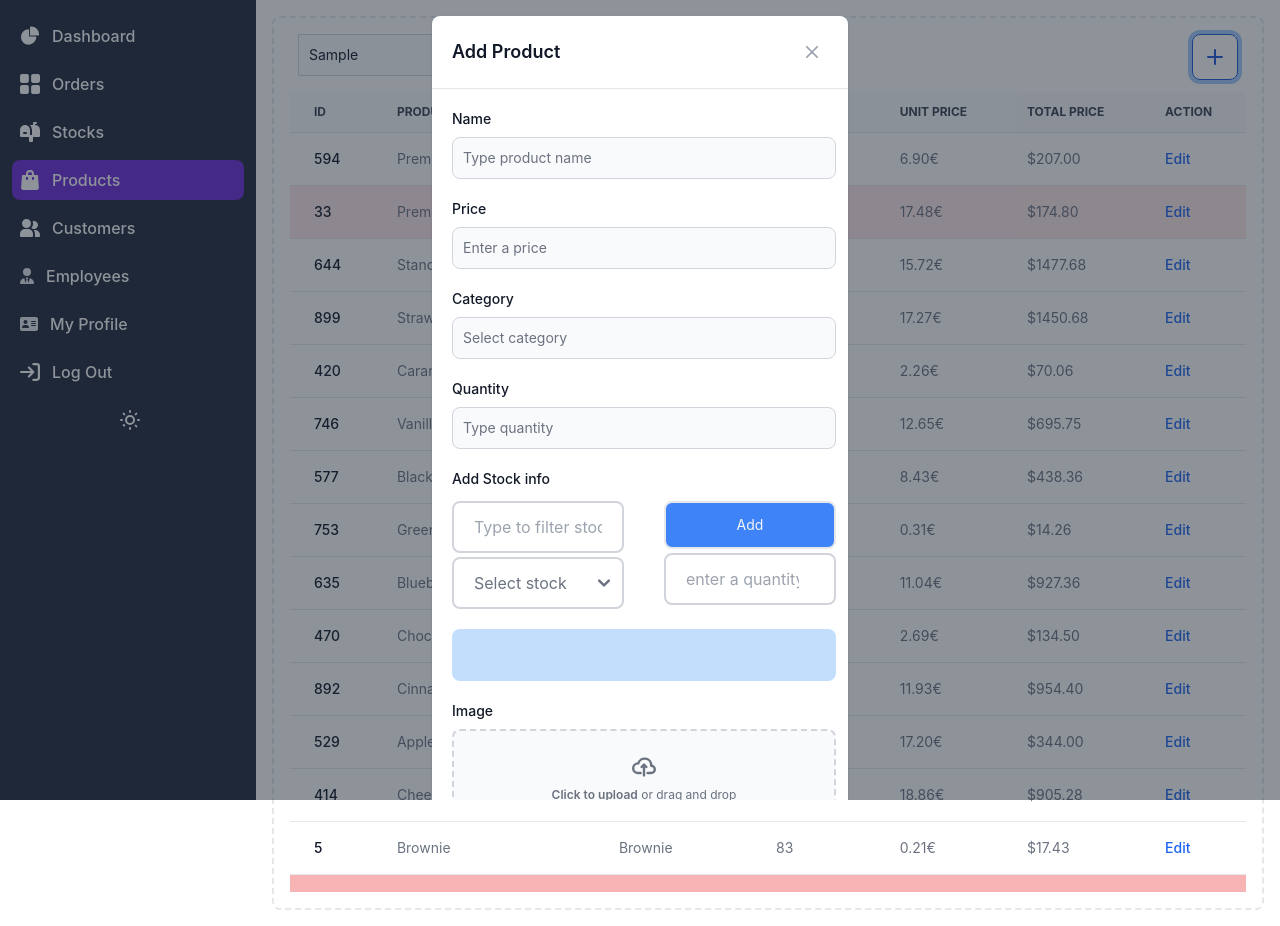
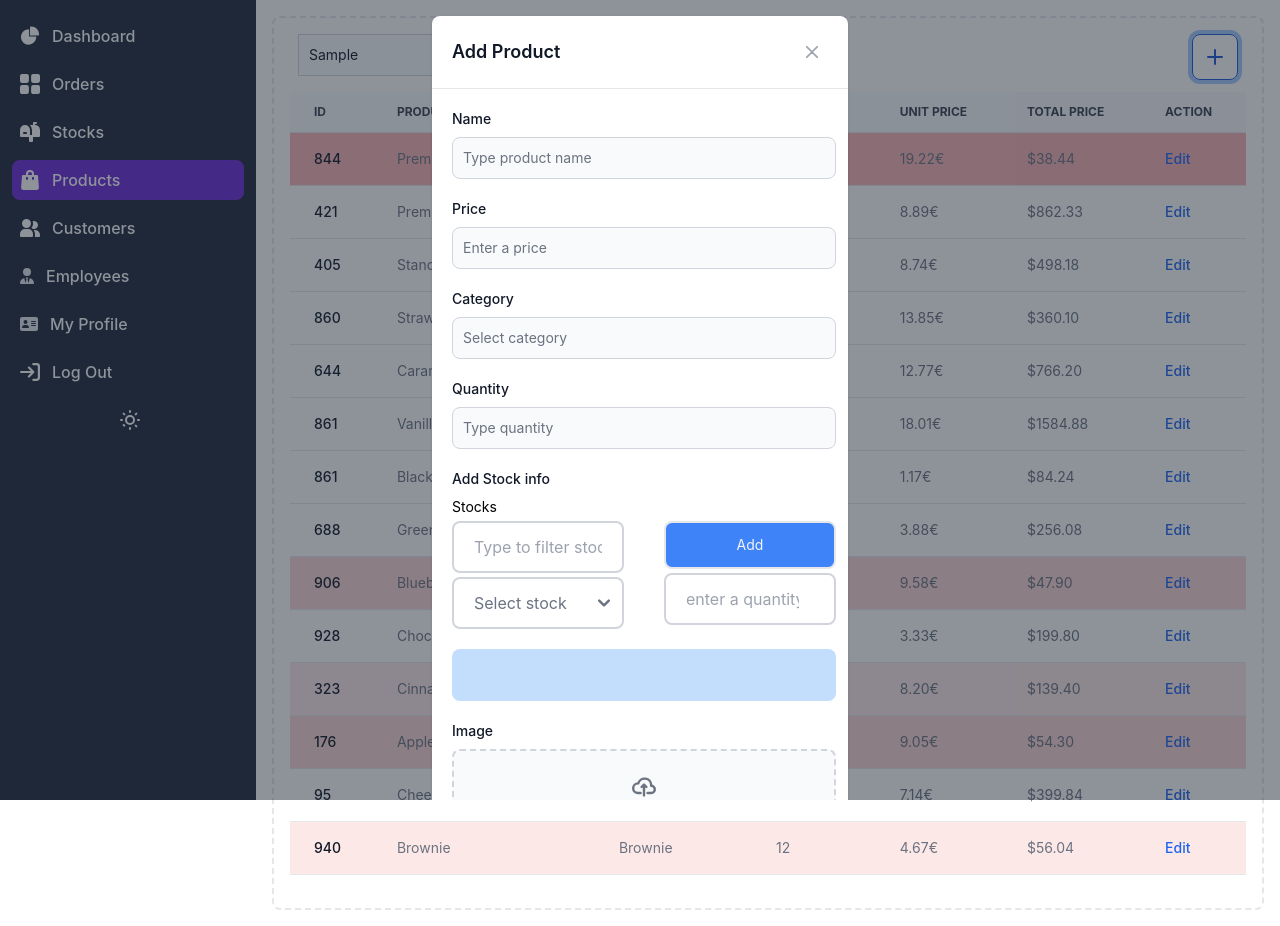
Before and after one commit to Nosver/CafeManagement, a React (Vite) app in the folder frontend/: page /products in a window 1280 px wide. Both pictures are taken after typing "Sample" into the empty fields and a click on the button "Add new product". Built offline with nearby package versions, Linux system fonts and the light colour scheme.

Commit message:
Stocks input section is added to the edit product popup.
Stocks input section is added to the edit product popup. Howerer, only one stock is showed.

```diff
--- a/frontend/src/components/personel/ItemPopup.jsx
+++ b/frontend/src/components/personel/ItemPopup.jsx
@@ -1,12 +1,14 @@
-import React from 'react'
+import React, { useEffect } from 'react'
 import { Button } from 'flowbite-react';
 import { toast } from 'react-toastify';
+import { RequiredStockInput } from './RequiredStockInput';
 
 export const ItemPopup = ({ title, inputs, closePopup, onSubmitFunction, submitButtonDescription = "Add new item" }) => {
 
     const bg_color = "bg-slate-300"
 
     return (
+
         <div id="crud-modal" tabindex="-1" aria-hidden="true" class="overflow-y-auto overflow-x-hidden fixed top-0 right-0 left-0 bottom-0 z-50 flex justify-center items-center bg-gray-800/50">
             <div class="relative p-4 w-full max-w-md max-h-full">
                 <div className='relative bg-white rounded-lg shadow dark:bg-gray-700'>
@@ -35,6 +37,7 @@ export const ItemPopup = ({ title, inputs, closePopup, onSubmitFunction, submitB
                                     <label htmlFor={input.id} className="block mb-2 text-sm font-medium text-gray-900 dark:text-white">
                                         {input.label}
                                     </label>
+
                                     {input.id === 'img_path' ? (
                                             <div className="flex items-center justify-center w-full">
                                                 <label htmlFor="dropzone-file" className="flex flex-col items-center justify-center w-full h-32 border-2 border-gray-300 border-dashed rounded-lg cursor-pointer bg-gray-50  dark:bg-gray-700 hover:bg-gray-100 dark:border-gray-600 dark:hover:border-gray-500 dark:hover:bg-gray-600">
@@ -48,9 +51,8 @@ export const ItemPopup = ({ title, inputs, closePopup, onSubmitFunction, submitB
                                                     <input id="dropzone-file" type="file" className="hidden" accept=".jpg, .jpeg, .png, .gif" />
                                                 </label>
                                             </div>
-
                                     ) : (
-                                        input.placeholder ? (
+                                        (input.placeholder) ? (
                                             <input
                                                 type={input.type}
                                                 name={input.name}
@@ -59,7 +61,8 @@ export const ItemPopup = ({ title, inputs, closePopup, onSubmitFunction, submitB
                                                 defaultValue={input.placeholder}
                                                 required
                                             />
-                                        ) : (
+                                        )
+                                        : (
                                             <input
                                                 type={input.type}
                                                 name={input.name}
@@ -70,6 +73,11 @@ export const ItemPopup = ({ title, inputs, closePopup, onSubmitFunction, submitB
                                             />
                                         )
                                     )}
+
+                                    {input.id === 'stocks' &&
+                                        (<RequiredStockInput stocks={input.placeholder}/>)
+                                    }
+
                                 </div>
                             ))}
 
--- a/frontend/src/components/personel/RequiredStockInput.jsx
+++ b/frontend/src/components/personel/RequiredStockInput.jsx
@@ -1,7 +1,7 @@
 
-import React, { useState } from 'react';
+import React, { useEffect, useState } from 'react';
 
-export const RequiredStockInput = () => {
+export const RequiredStockInput = ({stocks = []}) => {
     const [selectedStock, setSelectedStock] = useState('');
     const [stocksList, setStocksList] = useState([]);
     const [inputText, setInputText] = useState('');
@@ -44,13 +44,25 @@ export const RequiredStockInput = () => {
     const filteredStocks = predefinedStocks.filter(stock =>
       stock.name.toLowerCase().includes(inputText.toLowerCase())
     );
+
+    useEffect(() => {
+      stocks.forEach(stock =>{
+        setStocksList([...stocksList, { name: stock.name.trim(), quantity: stock.amount }])
+      }
+      )
+  }, []);
+
   return (
-    <div className=''>
+    <div className='mt-2'>
+
+        <div className='flex w-full flex-row text-black'>
+          <h3>Stocks</h3>
+        </div>
+
         <div className="flex items-center justify-center">
           <div className='flex flex-row gap-10'>
 
             <div className='flex flex-col'>
-
               <input
                 id="input1"
                 className="mt-1 py-3 px-5 w-full border-2 rounded-lg border-gray-300 outline-none placeholder:text-gray-400 invalid:text-pink-700 invalid:focus:ring-pink-700 invalid:focus:border-pink-700 peer dark:bg-gray-500 dark:text-gray-200 dark:placeholder:text-gray-300 dark:invalid:text-pink-300 dark:border-gray-400"
--- a/frontend/src/pages/Personel/Products.jsx
+++ b/frontend/src/pages/Personel/Products.jsx
@@ -5,14 +5,24 @@ import { ItemPopup } from '../../components/personel/ItemPopup';
 import { SearchBar } from '../../components/personel/SearchBar';
 import { AddProductPopup } from './AddProductPopup';
 
+const predefinedStocks = [
+    { name: 'Coffee Beans', unit: 'gr' },
+    { name: 'Milk', unit: 'ml' },
+    { name: 'Sugar', unit: 'gr' },
+    { name: 'Flour', unit: 'gr' }
+];
+
+
 class product {
-    constructor(id, name, quantity, price, total_price, category) {
+
+    constructor(id, name, quantity, price, total_price, category, stock = []) {
         this.id = id;
         this.name = name;
         this.category = category;
         this.quantity = quantity;
         this.price = price;
         this.total_price = total_price;
+        this.stock = stock;
     }
 
     static getRandomProduct() {
@@ -23,7 +33,18 @@ class product {
         const randomPrice = (Math.random() * 20.0).toFixed(2);
         const randomTotalPrice = randomPrice * randomQuantity;
 
-        return new product(id, randomName, randomQuantity, randomPrice, randomTotalPrice, 'Other');
+        // Randomly select stock from predefinedStocks
+        const randomIndex1 = Math.floor(Math.random() * predefinedStocks.length);
+        const randomStock = predefinedStocks[randomIndex1];
+
+        let randomIndex2;
+        do {
+            randomIndex2 = Math.floor(Math.random() * predefinedStocks.length);
+        } while (randomIndex2 === randomIndex1);  // Make sure the second random index is different
+
+        const randomStock2 = predefinedStocks[randomIndex2];
+
+        return new product(id, randomName, randomQuantity, randomPrice, randomTotalPrice, 'Other', [{ name: randomStock.name, unit: randomStock.unit, amount: Math.floor(Math.random() * 500) + 1 },{ name: randomStock2.name, unit: randomStock2.unit, amount: Math.floor(Math.random() * 500) + 1 }]);
     }
 
     static getAllProducts() {
@@ -41,7 +62,18 @@ class product {
             // Assign a category based on the product name
             const productCategory = categories.find(category => productName.includes(category)) || 'Other';
 
-            const newProduct = new product(randomID, productName, productQuantity, productPrice, productPrice * productQuantity, productCategory);
+            // Randomly select stock from predefinedStocks
+            const randomIndex1 = Math.floor(Math.random() * predefinedStocks.length);
+            const randomStock = predefinedStocks[randomIndex1];
+
+            let randomIndex2;
+            do {
+                randomIndex2 = Math.floor(Math.random() * predefinedStocks.length);
+            } while (randomIndex2 === randomIndex1);  // Make sure the second random index is different
+
+            const randomStock2 = predefinedStocks[randomIndex2];
+
+            const newProduct = new product(randomID, productName, productQuantity, productPrice, productPrice * productQuantity, productCategory, [{ name: randomStock.name, unit: randomStock.unit, amount: Math.floor(Math.random() * 500) + 1 },{ name: randomStock2.name, unit: randomStock2.unit, amount: Math.floor(Math.random() * 500) + 1 }]);
             products.push(newProduct);
         }
 
@@ -88,9 +120,7 @@ export const Products = () => {
 
     return (
         <div>
-
             <Siderbar_1 />
-
             <div class="p-4 sm:ml-64">
                 <div class="p-4 border-2 border-gray-200 border-dashed rounded-lg dark:border-gray-700">
                     <div class='flex flex-row w-6/6 mb-3'>
@@ -149,7 +179,8 @@ export const Products = () => {
                                                     { id: 'category', label: 'Category', type: 'select', placeholder: selectedProduct.category },
                                                     { id: 'quantity', label: 'Quantity', type: 'number', placeholder: 'Type quantity' },
                                                     { id: 'img_path', label: 'Image', type: 'text', placeholder: 'Type image path' },
-                                                    { id: 'description', label: 'Product Description', type: 'textarea', placeholder: selectedProduct.description }
+                                                    { id: 'description', label: 'Product Description', type: 'textarea', placeholder: selectedProduct.description },
+                                                    { id: 'stocks', label: 'Stock', type: 'text', placeholder: selectedProduct.stock },
                                                 ]}
                                             />
                                         }
```
Lines whose indentation alone changed are shown as unchanged.
